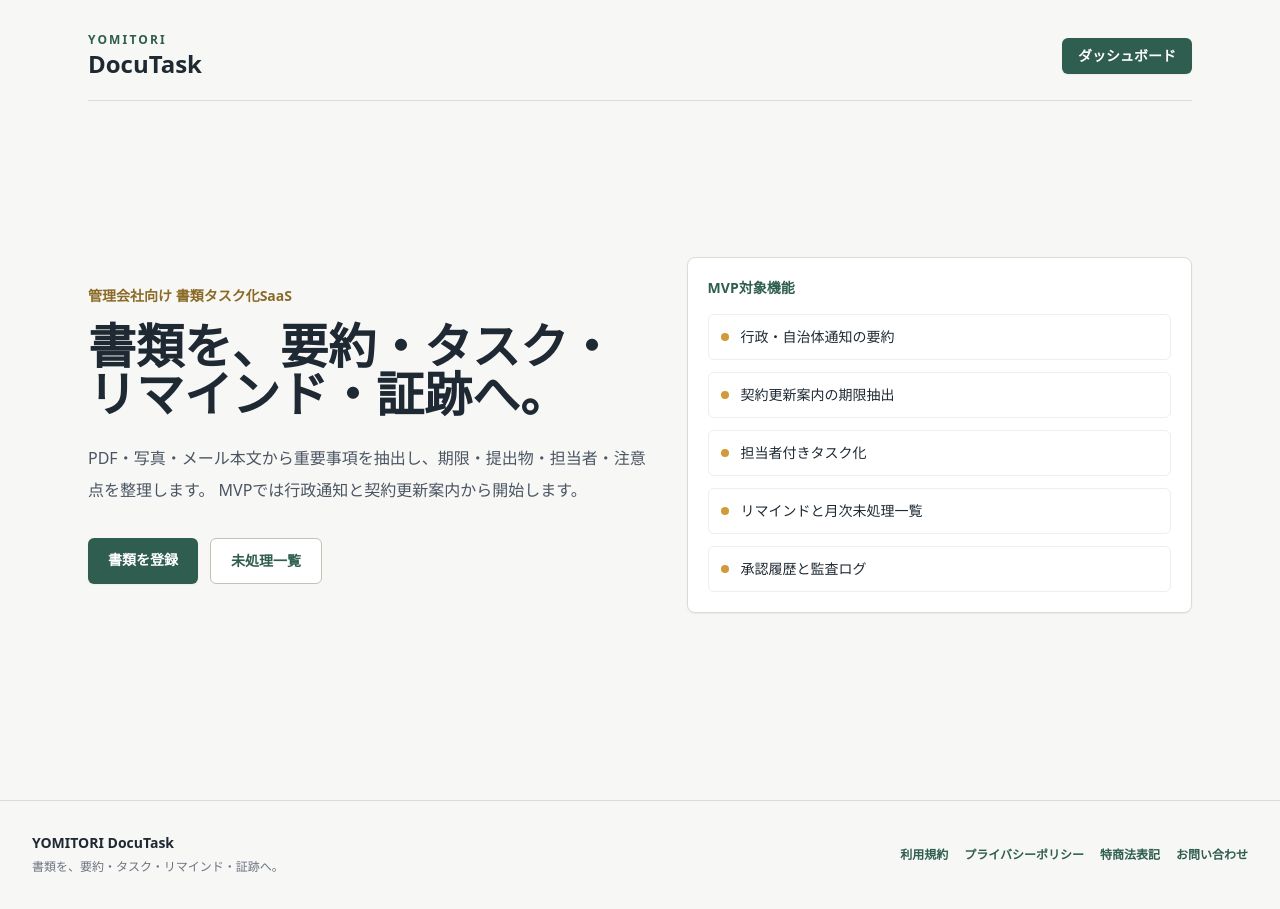
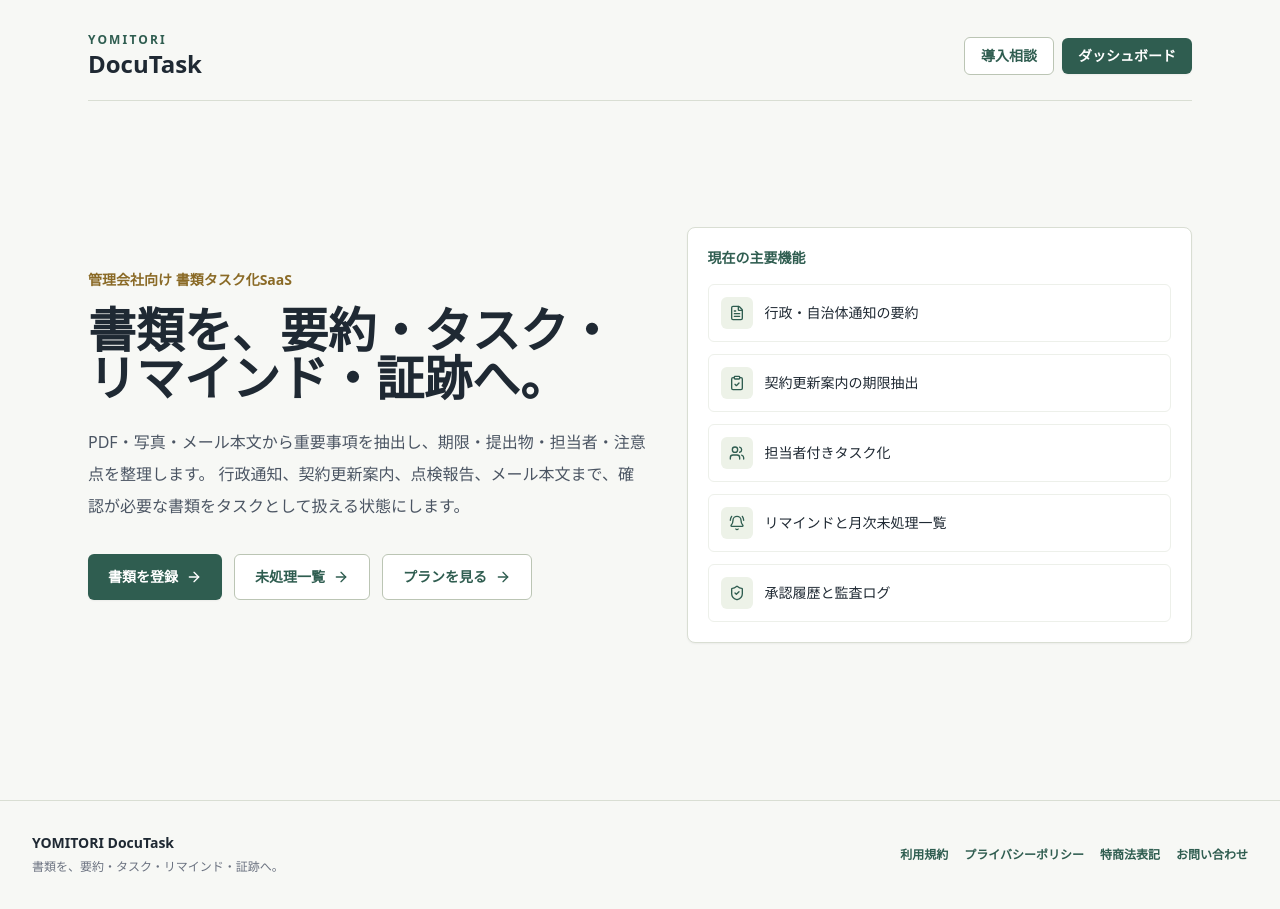
Before and after one commit to jeypistol-art/yomitori, a Next.js app: page / in a window 1280 px wide. Built offline with nearby package versions, Linux system fonts and the light colour scheme.

Commit message:
Refresh public home links

```diff
--- a/app/page.tsx
+++ b/app/page.tsx
@@ -1,11 +1,34 @@
 import Link from "next/link";
+import {
+  ArrowRight,
+  BellRing,
+  ClipboardCheck,
+  FileText,
+  ShieldCheck,
+  Users,
+} from "lucide-react";
 
 const features = [
-  "行政・自治体通知の要約",
-  "契約更新案内の期限抽出",
-  "担当者付きタスク化",
-  "リマインドと月次未処理一覧",
-  "承認履歴と監査ログ",
+  {
+    label: "行政・自治体通知の要約",
+    icon: FileText,
+  },
+  {
+    label: "契約更新案内の期限抽出",
+    icon: ClipboardCheck,
+  },
+  {
+    label: "担当者付きタスク化",
+    icon: Users,
+  },
+  {
+    label: "リマインドと月次未処理一覧",
+    icon: BellRing,
+  },
+  {
+    label: "承認履歴と監査ログ",
+    icon: ShieldCheck,
+  },
 ];
 
 export default function HomePage() {
@@ -19,12 +42,20 @@
             </p>
             <h1 className="text-2xl font-bold">DocuTask</h1>
           </div>
+          <div className="flex flex-wrap items-center justify-end gap-2">
+            <Link
+              href="/enterprise/contact"
+              className="rounded-md border border-[#bbc5b4] bg-white px-4 py-2 text-sm font-semibold text-[#2f5d50] hover:bg-[#eef2eb]"
+            >
+              導入相談
+            </Link>
             <Link
               href="/dashboard"
               className="rounded-md bg-[#2f5d50] px-4 py-2 text-sm font-semibold text-white shadow-sm hover:bg-[#24483e]"
             >
               ダッシュボード
             </Link>
+          </div>
         </header>
 
         <div className="grid flex-1 items-center gap-10 py-10 lg:grid-cols-[1.05fr_0.95fr]">
@@ -37,36 +68,52 @@
             </h2>
             <p className="mt-6 max-w-2xl text-base leading-8 text-[#4b5563]">
               PDF・写真・メール本文から重要事項を抽出し、期限・提出物・担当者・注意点を整理します。
-              MVPでは行政通知と契約更新案内から開始します。
+              行政通知、契約更新案内、点検報告、メール本文まで、確認が必要な書類をタスクとして扱える状態にします。
             </p>
             <div className="mt-8 flex flex-wrap gap-3">
               <Link
                 href="/documents/new"
-                className="rounded-md bg-[#2f5d50] px-5 py-3 text-sm font-bold text-white shadow-sm hover:bg-[#24483e]"
+                className="inline-flex items-center gap-2 rounded-md bg-[#2f5d50] px-5 py-3 text-sm font-bold text-white shadow-sm hover:bg-[#24483e]"
               >
                 書類を登録
+                <ArrowRight className="h-4 w-4" />
               </Link>
               <Link
-                href="/monthly-open-items"
-                className="rounded-md border border-[#bbc5b4] bg-white px-5 py-3 text-sm font-bold text-[#2f5d50] hover:bg-[#eef2eb]"
+                href="/unprocessed"
+                className="inline-flex items-center gap-2 rounded-md border border-[#bbc5b4] bg-white px-5 py-3 text-sm font-bold text-[#2f5d50] hover:bg-[#eef2eb]"
               >
                 未処理一覧
+                <ArrowRight className="h-4 w-4" />
+              </Link>
+              <Link
+                href="/usage"
+                className="inline-flex items-center gap-2 rounded-md border border-[#bbc5b4] bg-white px-5 py-3 text-sm font-bold text-[#2f5d50] hover:bg-[#eef2eb]"
+              >
+                プランを見る
+                <ArrowRight className="h-4 w-4" />
               </Link>
             </div>
           </div>
 
           <div className="rounded-lg border border-[#d9ded3] bg-white p-5 shadow-sm">
-            <h3 className="mb-4 text-sm font-bold text-[#2f5d50]">MVP対象機能</h3>
+            <h3 className="mb-4 text-sm font-bold text-[#2f5d50]">
+              現在の主要機能
+            </h3>
             <ul className="space-y-3">
-              {features.map((feature) => (
+              {features.map((feature) => {
+                const Icon = feature.icon;
+                return (
                   <li
-                  key={feature}
+                    key={feature.label}
                     className="flex items-center gap-3 rounded-md border border-[#edf0ea] px-3 py-3 text-sm"
                   >
-                  <span className="h-2 w-2 rounded-full bg-[#d19a3a]" />
-                  <span>{feature}</span>
+                    <span className="flex h-8 w-8 shrink-0 items-center justify-center rounded-md bg-[#edf2e8] text-[#2f5d50]">
+                      <Icon className="h-4 w-4" />
+                    </span>
+                    <span>{feature.label}</span>
                   </li>
-              ))}
+                );
+              })}
             </ul>
           </div>
         </div>
```
Lines whose indentation alone changed are shown as unchanged.
